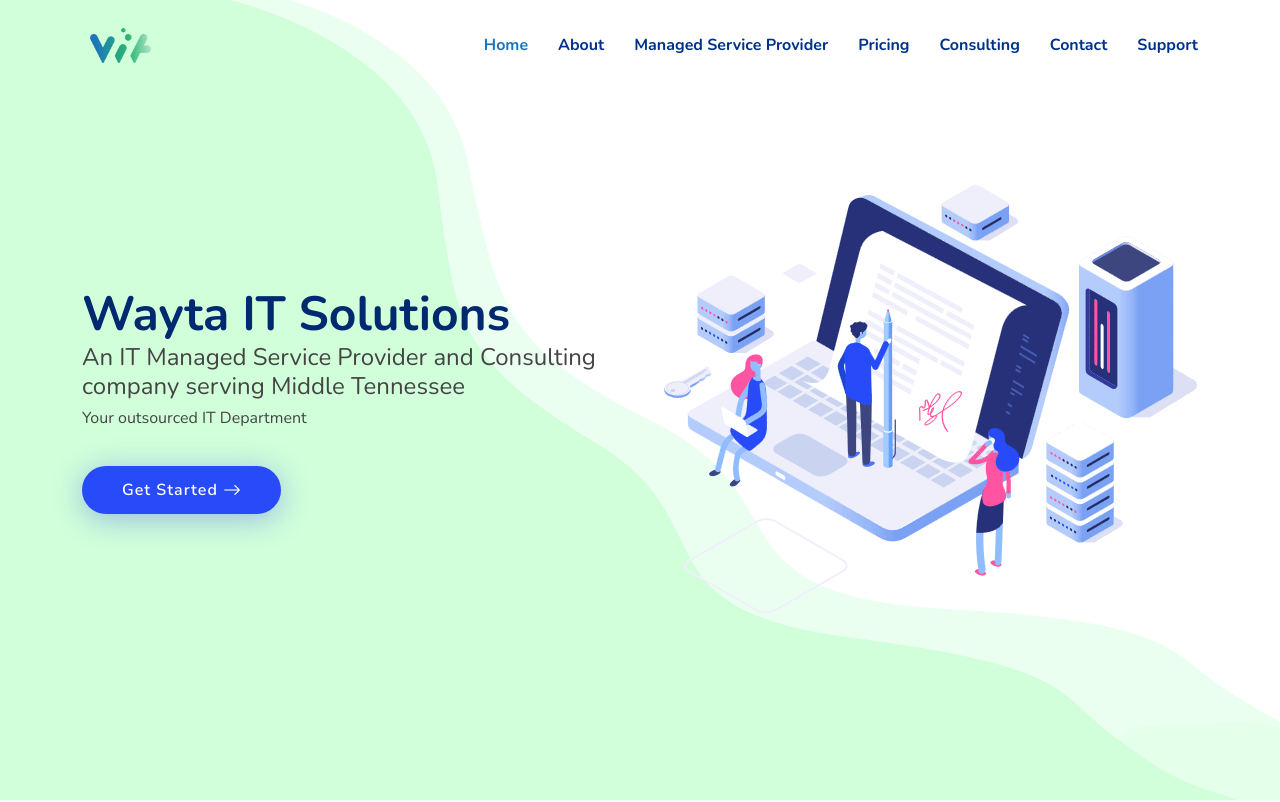
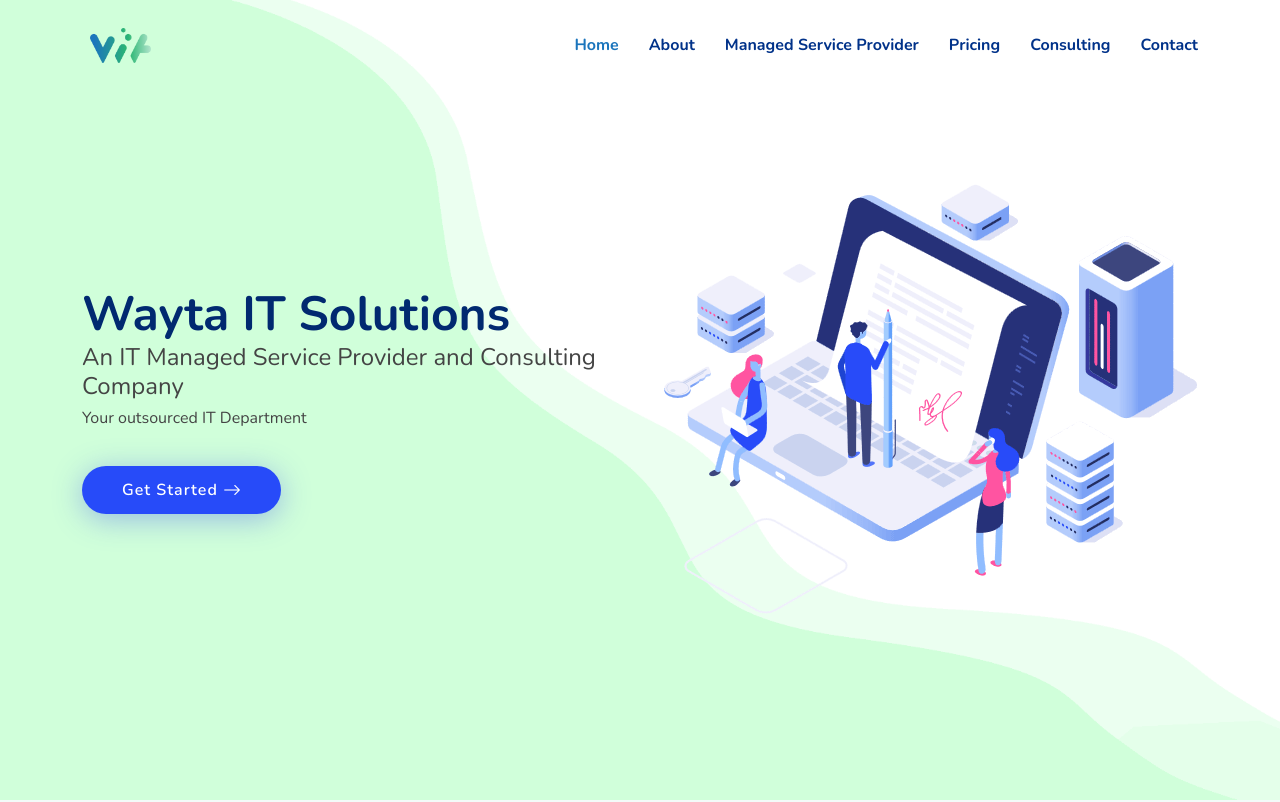
Before and after one commit to waytaitsolutions/static-website, a plain HTML site: page index.html in a window 1280 px wide. Shown: the top 802 px of the page. Drawn offline with nearby package versions, Linux system fonts and the light colour scheme.

Commit message:
remoted middle tn and support

```diff
--- a/index.html
+++ b/index.html
@@ -63,7 +63,6 @@
           <li><a class="nav-link scrollto" href="#pricing">Pricing</a></li>
           <li><a class="nav-link scrollto" href="#consulting">Consulting</a></li>
           <li><a class="nav-link scrollto" href="#contact">Contact</a></li>
-          <li><a class="nav-link scrollto" href="#links">Support</a></li>
         </ul>
         <i class="bi bi-list mobile-nav-toggle"></i>
       </nav><!-- .navbar -->
@@ -78,7 +77,7 @@
       <div class="row">
         <div class="col-lg-6 d-flex flex-column justify-content-center">
           <h1 data-aos="fade-up">Wayta IT Solutions</h1>
-          <h4 data-aos="fade-up">An IT Managed Service Provider and Consulting company serving Middle Tennessee</h4>
+          <h4 data-aos="fade-up">An IT Managed Service Provider and Consulting Company</h4>
           <h6 data-aos="fade-up">Your outsourced IT Department</h6>
           <div data-aos="fade-up" data-aos-delay="600">
             <div class="text-center text-lg-start">
```
